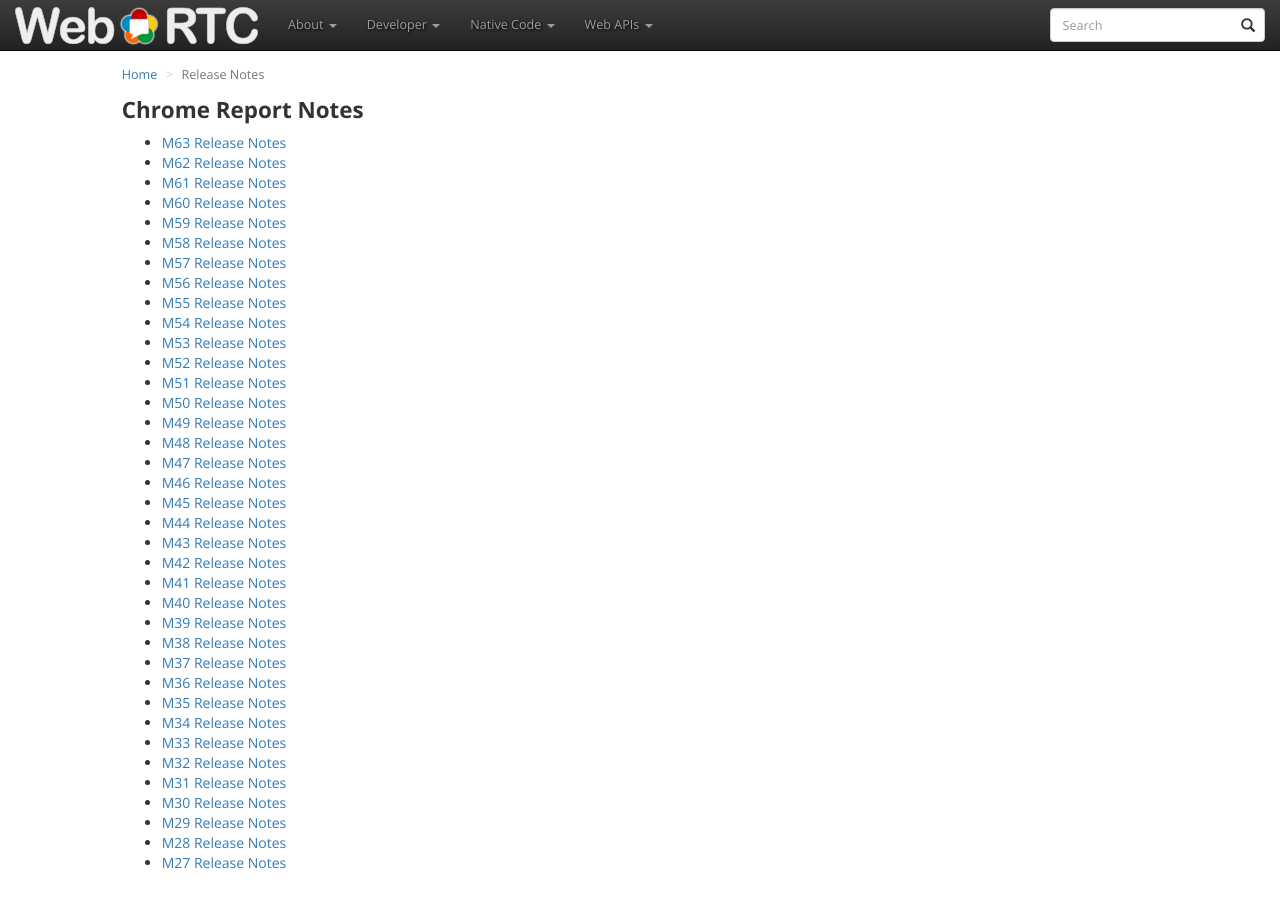
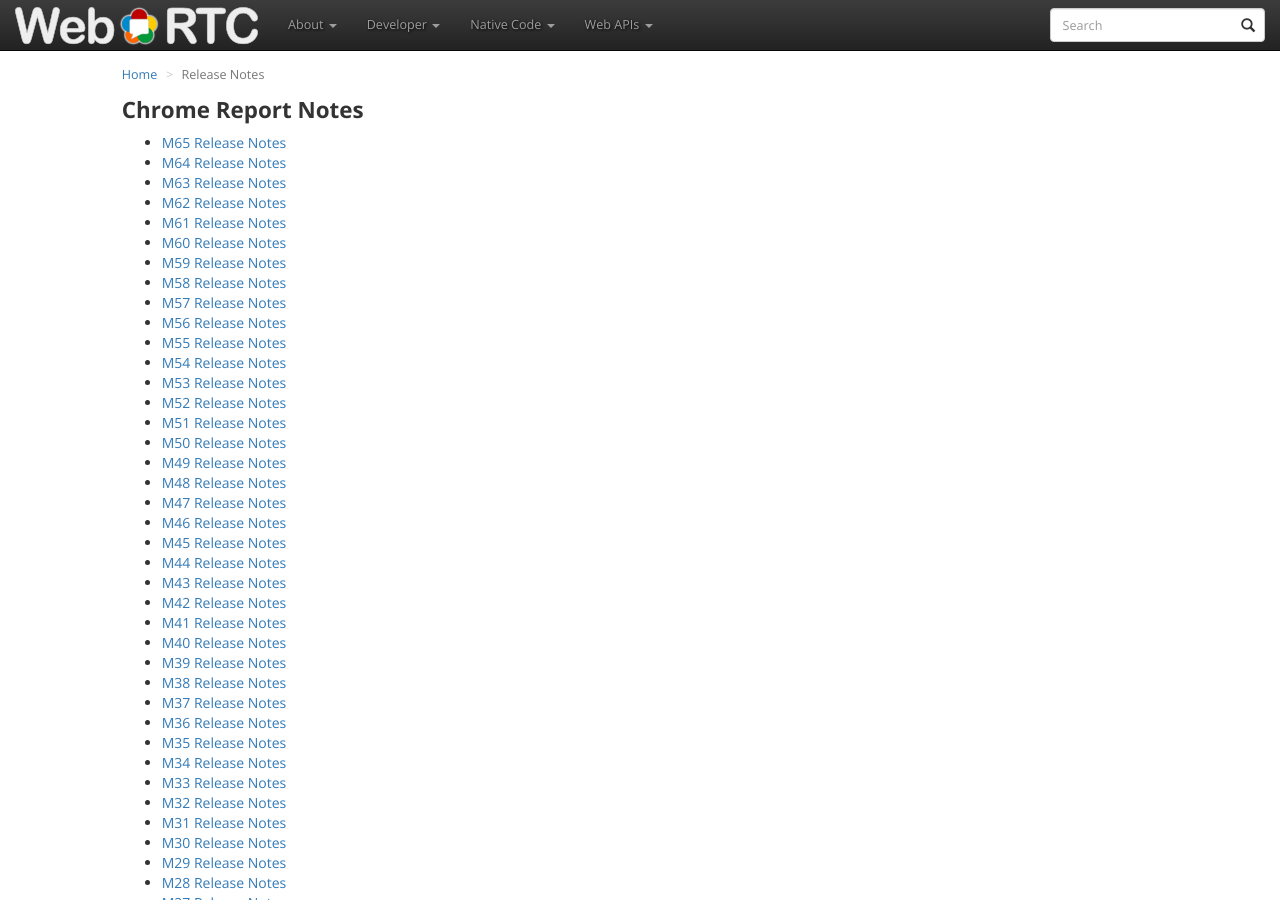
Before and after one commit to webrtc/webrtc-org, a Jekyll site: the page built from release-notes/index.md, in a window 1280 px wide and 900 px high. Built offline with Jekyll 4.4.1, drawn with Linux system fonts in a browser that asks for light colours; nearby versions of some CDN libraries.

Commit message:
Update index.md
Added links to M64 and M65 relnotes

```diff
--- a/release-notes/index.md
+++ b/release-notes/index.md
@@ -5,6 +5,8 @@ permalink: /release-notes/
 crumb: Release Notes
 ---
 
+  * [M65 Release Notes](https://groups.google.com/d/msg/discuss-webrtc/QJHpBnGQPKk/oKR0pSD-CgAJ)
+  * [M64 Release Notes](https://groups.google.com/d/msg/discuss-webrtc/fIWg5n67xHo/QIhRnv6vBgAJ)
   * [M63 Release Notes](https://groups.google.com/d/msg/discuss-webrtc/qDtSDxoNSII/69b6fAkxAQAJ)
   * [M62 Release Notes](https://groups.google.com/d/msg/discuss-webrtc/DFRDTFJmO5g/Sz5zOz-KFQAJ)
   * [M61 Release Notes](https://groups.google.com/d/msg/discuss-webrtc/8gJyg8EFPdo/OxUdyMjXBwAJ)
```
